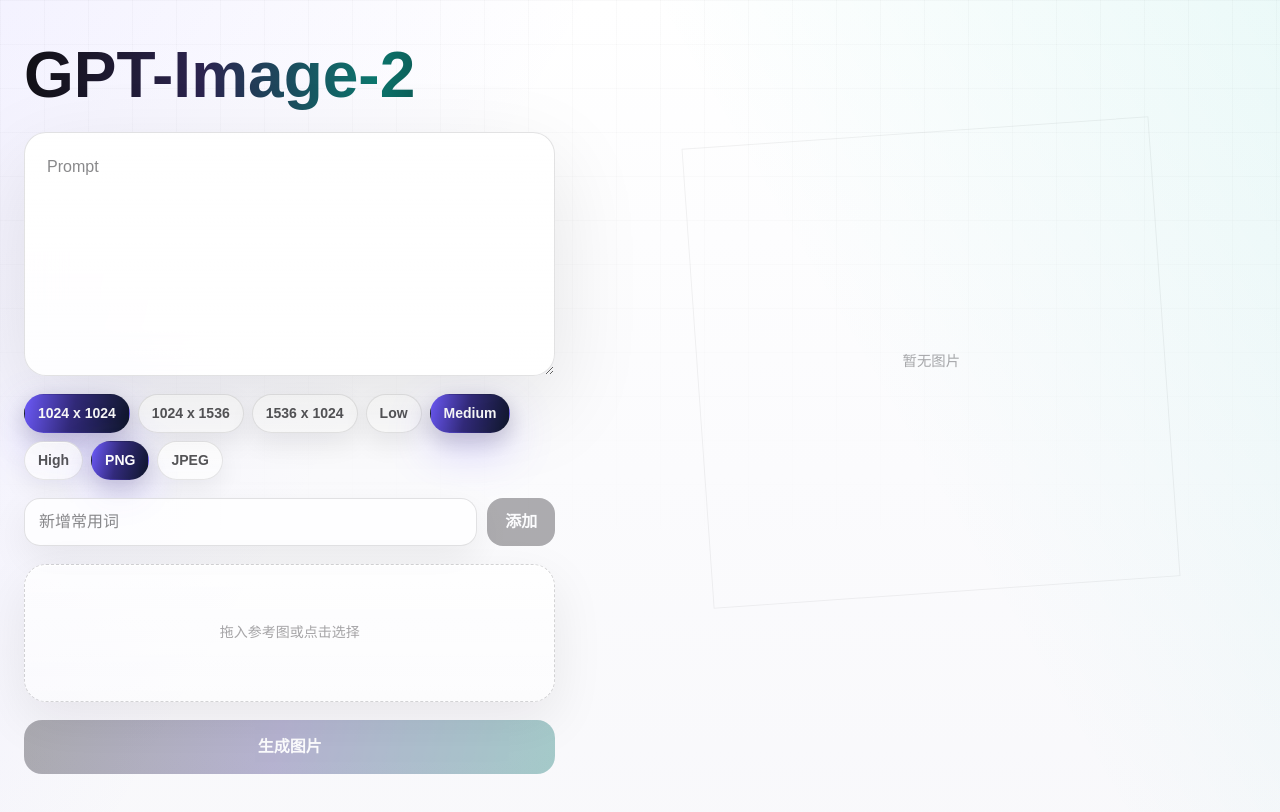
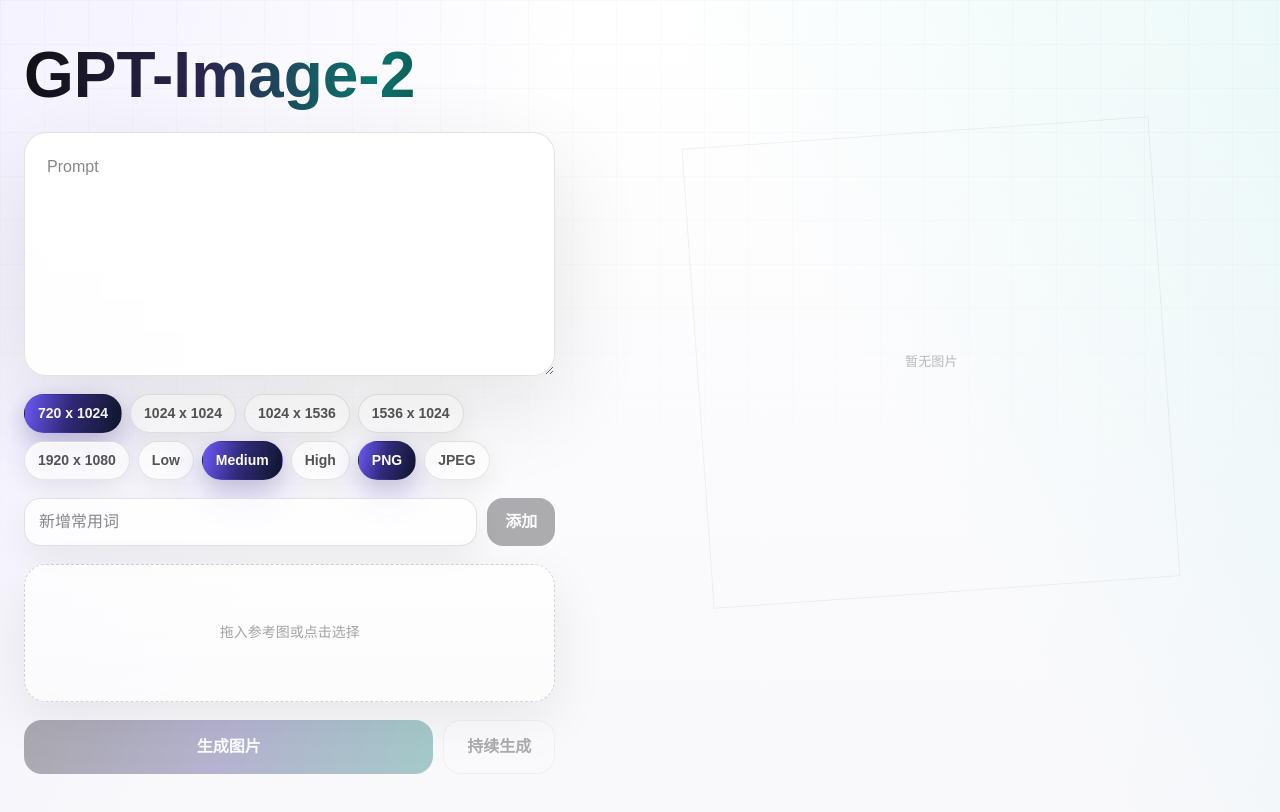
Before and after one commit to exobrain-alpha/gpt-image-2, a Next.js app: page / in a window 1280 px wide. Shown: the top 812 px of the page. Built offline with nearby package versions, Linux system fonts and the light colour scheme.

Commit message:
feat: 添加自动生成图像功能，优化错误处理和界面布局

```diff
--- a/app/api/generate/route.ts
+++ b/app/api/generate/route.ts
@@ -18,6 +18,10 @@
   error?: {
     code?: string;
     message?: string;
+    type?: string;
+    inner_error?: {
+      code?: string;
+    };
   };
 };
 
@@ -97,18 +101,26 @@
     | null;
 
   if (!response.ok || responseBody?.error) {
-    const azureMessage = responseBody?.error?.message;
+    const friendlyError = getFriendlyAzureError(
+      response.status,
+      responseBody?.error,
+      deployment,
+      endpointKind,
+      apiVersion,
+    );
     const azureCode = responseBody?.error?.code;
     const deploymentNotFound =
       response.status === 404 ||
       azureCode === "DeploymentNotFound";
+
     return NextResponse.json(
       {
-        error: deploymentNotFound
-          ? `找不到 Azure OpenAI deployment：${deployment}。当前使用 ${endpointKind} endpoint，api-version=${apiVersion}。Azure 原始错误：${azureCode ?? response.status} ${azureMessage ?? ""}`
-          : azureMessage ?? `生成失败，Azure 返回 HTTP ${response.status}`,
+        error: friendlyError,
+        code: responseBody?.error?.code,
+        type: responseBody?.error?.type,
+        innerCode: responseBody?.error?.inner_error?.code,
       },
-      { status: response.ok ? 502 : response.status },
+      { status: deploymentNotFound ? 404 : response.ok ? 502 : response.status },
     );
   }
 
@@ -167,6 +179,9 @@
   const outputUrl = `/api/outputs/${encodeURIComponent(fileName)}`;
   const imageBuffer = Buffer.from(b64Json, "base64");
   const createdAt = new Intl.DateTimeFormat("zh-CN", {
+    year: "numeric",
+    month: "2-digit",
+    day: "2-digit",
     hour: "2-digit",
     minute: "2-digit",
     second: "2-digit",
@@ -192,8 +207,10 @@
     `${JSON.stringify(
       {
         ...result,
+        usedPrompt: payload.prompt,
         request: {
           prompt: payload.prompt,
+          usedPrompt: payload.prompt,
           size: payload.size,
           quality: payload.quality,
           outputFormat: payload.outputFormat,
@@ -231,7 +248,7 @@
     return { ok: false, error: "Prompt 不能超过 4000 个字符。" };
   }
 
-  const size = pickOption(body.size, imageSizes, "1024x1024");
+  const size = pickOption(body.size, imageSizes, "720x1024");
   const quality = pickOption(body.quality, imageQualities, "medium");
   const outputFormat = pickOption(body.outputFormat, imageFormats, "png");
   const background = pickOption(body.background, backgroundModes, "auto");
@@ -260,6 +277,50 @@
   return options.includes(value as T) ? (value as T) : fallback;
 }
 
+function getFriendlyAzureError(
+  status: number,
+  error: AzureImageResponse["error"],
+  deployment: string,
+  endpointKind: string,
+  apiVersion: string,
+) {
+  const code = error?.code ?? "";
+  const innerCode = error?.inner_error?.code ?? "";
+  const message = error?.message ?? "";
+  const normalized = `${code} ${innerCode} ${message}`.toLowerCase();
+
+  if (
+    status === 404 ||
+    code === "DeploymentNotFound"
+  ) {
+    return `找不到 Azure OpenAI deployment：${deployment}。当前使用 ${endpointKind} endpoint，api-version=${apiVersion}。请检查 deployment 名称、endpoint 类型和 API 版本。`;
+  }
+
+  if (
+    normalized.includes("content_policy_violation") ||
+    normalized.includes("responsibleaipolicyviolation") ||
+    normalized.includes("content filter") ||
+    normalized.includes("content_filter") ||
+    normalized.includes("safety system")
+  ) {
+    return "这次请求被内容安全策略拦截。请调整 prompt，避免包含可能触发安全限制、受保护人物/风格、露骨、暴力或其他敏感内容的描述后再试。";
+  }
+
+  if (status === 401 || status === 403) {
+    return "Azure 鉴权失败。请检查 API Key、endpoint 和当前资源权限。";
+  }
+
+  if (status === 429) {
+    return "请求过于频繁或额度暂时不足。请稍后再试，或降低持续生成频率。";
+  }
+
+  if (status >= 500) {
+    return "Azure 服务暂时不可用或返回异常。请稍后重试。";
+  }
+
+  return message || `生成失败，Azure 返回 HTTP ${status}`;
+}
+
 function formatDateForFileName(date: Date) {
   const year = date.getFullYear();
   const month = String(date.getMonth() + 1).padStart(2, "0");
--- a/app/components/image-state.tsx
+++ b/app/components/image-state.tsx
@@ -7,6 +7,7 @@
   useContext,
   useEffect,
   useMemo,
+  useRef,
   useState,
 } from "react";
 import {
@@ -30,6 +31,8 @@
   tags: string[];
   activeTags: string[];
   isGenerating: boolean;
+  isAutoGenerating: boolean;
+  generationSeconds: number;
   error: string | null;
   setPrompt: (value: string) => void;
   setSize: (value: ImageSize) => void;
@@ -40,6 +43,8 @@
   applyTag: (tag: string) => void;
   addTag: (tag: string) => Promise<void>;
   generateImage: () => Promise<void>;
+  startAutoGeneration: () => void;
+  stopAutoGeneration: () => void;
   selectResult: (result: GeneratedImageResult) => void;
   clearHistory: () => void;
 };
@@ -48,7 +53,7 @@
 
 export function ImageProvider({ children }: { children: ReactNode }) {
   const [prompt, setPrompt] = useState("");
-  const [size, setSize] = useState<ImageSize>("1024x1024");
+  const [size, setSize] = useState<ImageSize>("720x1024");
   const [quality, setQuality] = useState<ImageQuality>("medium");
   const [outputFormat, setOutputFormat] = useState<ImageFormat>("png");
   const [background, setBackground] = useState<BackgroundMode>("auto");
@@ -59,7 +64,40 @@
   const [tags, setTags] = useState<string[]>([]);
   const [activeTags, setActiveTags] = useState<string[]>([]);
   const [isGenerating, setIsGenerating] = useState(false);
+  const [isAutoGenerating, setIsAutoGenerating] = useState(false);
+  const [generationSeconds, setGenerationSeconds] = useState(0);
   const [error, setError] = useState<string | null>(null);
+  const isGeneratingRef = useRef(false);
+  const isAutoGeneratingRef = useRef(false);
+  const isAutoLoopRunningRef = useRef(false);
+  const requestRef = useRef({
+    prompt,
+    size,
+    quality,
+    outputFormat,
+  });
+
+  useEffect(() => {
+    requestRef.current = {
+      prompt,
+      size,
+      quality,
+      outputFormat,
+    };
+  }, [outputFormat, prompt, quality, size]);
+
+  useEffect(() => {
+    if (!isGenerating) {
+      return;
+    }
+
+    const startedAt = Date.now();
+    const interval = window.setInterval(() => {
+      setGenerationSeconds(Math.floor((Date.now() - startedAt) / 1000));
+    }, 1000);
+
+    return () => window.clearInterval(interval);
+  }, [isGenerating]);
 
   useEffect(() => {
     let isMounted = true;
@@ -150,13 +188,16 @@
     });
   }, []);
 
-  const generateImage = useCallback(async () => {
-    const normalized = prompt.trim();
+  const runGeneration = useCallback(async () => {
+    const { prompt: currentPrompt, size, quality, outputFormat } = requestRef.current;
+    const normalized = currentPrompt.trim();
 
-    if (!normalized || isGenerating) {
+    if (!normalized || isGeneratingRef.current) {
       return;
     }
 
+    isGeneratingRef.current = true;
+    setGenerationSeconds(0);
     setIsGenerating(true);
     setError(null);
 
@@ -192,9 +233,50 @@
     } catch (caught) {
       setError(caught instanceof Error ? caught.message : "生成失败。");
     } finally {
+      isGeneratingRef.current = false;
       setIsGenerating(false);
     }
-  }, [isGenerating, outputFormat, prompt, quality, size]);
+  }, []);
+
+  const generateImage = useCallback(async () => {
+    await runGeneration();
+  }, [runGeneration]);
+
+  const runAutoGeneration = useCallback(async () => {
+    if (isAutoLoopRunningRef.current) {
+      return;
+    }
+
+    isAutoLoopRunningRef.current = true;
+
+    while (isAutoGeneratingRef.current) {
+      await runGeneration();
+
+      if (isAutoGeneratingRef.current) {
+        await new Promise((resolve) => setTimeout(resolve, 300));
+      }
+    }
+
+    isAutoLoopRunningRef.current = false;
+  }, [runGeneration]);
+
+  const startAutoGeneration = useCallback(() => {
+    if (
+      requestRef.current.prompt.trim().length < 2 ||
+      isGeneratingRef.current
+    ) {
+      return;
+    }
+
+    isAutoGeneratingRef.current = true;
+    setIsAutoGenerating(true);
+    void runAutoGeneration();
+  }, [runAutoGeneration]);
+
+  const stopAutoGeneration = useCallback(() => {
+    isAutoGeneratingRef.current = false;
+    setIsAutoGenerating(false);
+  }, []);
 
   const clearHistory = useCallback(() => {
     setHistory([]);
@@ -214,6 +296,8 @@
       tags,
       activeTags,
       isGenerating,
+      isAutoGenerating,
+      generationSeconds,
       error,
       setPrompt,
       setSize,
@@ -224,6 +308,8 @@
       applyTag,
       addTag,
       generateImage,
+      startAutoGeneration,
+      stopAutoGeneration,
       selectResult: setActiveResult,
       clearHistory,
     }),
@@ -236,13 +322,17 @@
       clearHistory,
       error,
       generateImage,
+      generationSeconds,
       history,
+      isAutoGenerating,
       isGenerating,
       outputFormat,
       prompt,
       quality,
       referenceImage,
       size,
+      startAutoGeneration,
+      stopAutoGeneration,
       tags,
     ],
   );
--- a/app/components/image-workbench.tsx
+++ b/app/components/image-workbench.tsx
@@ -45,7 +45,10 @@
     applyTag,
     addTag,
     generateImage,
+    startAutoGeneration,
+    stopAutoGeneration,
     isGenerating,
+    isAutoGenerating,
     error,
   } = useImageState();
   const [newTag, setNewTag] = useState("");
@@ -188,6 +191,7 @@
 
       {error ? <p className="error-text">{error}</p> : null}
 
+      <div className="generation-actions">
         <button
           type="button"
           onClick={generateImage}
@@ -196,6 +200,25 @@
         >
           {isGenerating ? "生成中..." : "生成图片"}
         </button>
+        {isAutoGenerating ? (
+          <button
+            type="button"
+            onClick={stopAutoGeneration}
+            className="stop-command"
+          >
+            停止
+          </button>
+        ) : (
+          <button
+            type="button"
+            onClick={startAutoGeneration}
+            disabled={isGenerating || prompt.trim().length < 2}
+            className="auto-command"
+          >
+            持续生成
+          </button>
+        )}
+      </div>
     </section>
   );
 }
@@ -221,7 +244,7 @@
 }
 
 function PreviewPanel() {
-  const { activeResult, isGenerating } = useImageState();
+  const { activeResult, isGenerating, generationSeconds } = useImageState();
 
   return (
     <section className="preview-zone">
@@ -229,7 +252,8 @@
         <PreviewImage result={activeResult} />
       ) : (
         <p className="preview-empty">
-          {isGenerating ? "生成中..." : "暂无图片"}
+          <span>{isGenerating ? "生成中..." : "暂无图片"}</span>
+          {isGenerating ? <span>{formatSeconds(generationSeconds)}</span> : null}
         </p>
       )}
     </section>
@@ -432,6 +456,16 @@
   return size.replace("x", " x ");
 }
 
+function formatSeconds(seconds: number) {
+  const hours = Math.floor(seconds / 3600);
+  const minutes = Math.floor((seconds % 3600) / 60);
+  const remainingSeconds = seconds % 60;
+
+  return [hours, minutes, remainingSeconds]
+    .map((part) => String(part).padStart(2, "0"))
+    .join(":");
+}
+
 function qualityLabel(quality: ImageQuality) {
   const labels: Record<ImageQuality, string> = {
     low: "Low",
--- a/app/globals.css
+++ b/app/globals.css
@@ -318,6 +318,12 @@
   color: var(--ink);
 }
 
+.generation-actions {
+  display: grid;
+  grid-template-columns: minmax(0, 1fr) auto;
+  gap: 10px;
+}
+
 .generate-command {
   height: 54px;
   border-radius: 18px;
@@ -330,9 +336,43 @@
   font-size: 1rem;
 }
 
+.auto-command,
+.stop-command {
+  min-width: 112px;
+  height: 54px;
+  border: 1px solid var(--line);
+  border-radius: 18px;
+  background: rgba(255, 255, 255, 0.72);
+  color: var(--ink);
+  box-shadow: 0 18px 46px rgba(20, 19, 24, 0.09);
+  font-weight: 720;
+  transition:
+    transform 160ms ease,
+    box-shadow 160ms ease,
+    opacity 160ms ease;
+}
+
+.stop-command {
+  color: white;
+  border-color: transparent;
+  background: linear-gradient(105deg, #ff4f8b, #7c2d5b);
+  box-shadow: 0 20px 52px rgba(255, 79, 139, 0.24);
+}
+
+.auto-command:hover:not(:disabled),
+.stop-command:hover {
+  transform: translateY(-2px);
+  box-shadow: 0 24px 62px rgba(20, 19, 24, 0.14);
+}
+
 .generate-command:disabled {
   opacity: 0.34;
   transform: none;
+  box-shadow: none;
+}
+
+.auto-command:disabled {
+  opacity: 0.34;
   box-shadow: none;
 }
 
@@ -363,6 +403,16 @@
   color: rgba(20, 19, 24, 0.36);
   font-size: 0.9rem;
   position: relative;
+  display: flex;
+  flex-direction: column;
+  align-items: center;
+  gap: 8px;
+}
+
+.preview-empty span:last-child {
+  font-variant-numeric: tabular-nums;
+  color: rgba(20, 19, 24, 0.28);
+  font-size: 0.82rem;
 }
 
 .preview-image,
@@ -552,6 +602,10 @@
     flex-direction: column;
   }
 
+  .generation-actions {
+    grid-template-columns: 1fr;
+  }
+
   .small-command {
     min-height: 44px;
   }
--- a/lib/image-options.ts
+++ b/lib/image-options.ts
@@ -1,7 +1,9 @@
 export const imageSizes = [
+  "720x1024",
   "1024x1024",
   "1024x1536",
   "1536x1024",
+  "1920x1080",
 ] as const;
 
 export const imageQualities = ["low", "medium", "high"] as const;
```
Lines whose indentation alone changed are shown as unchanged.
